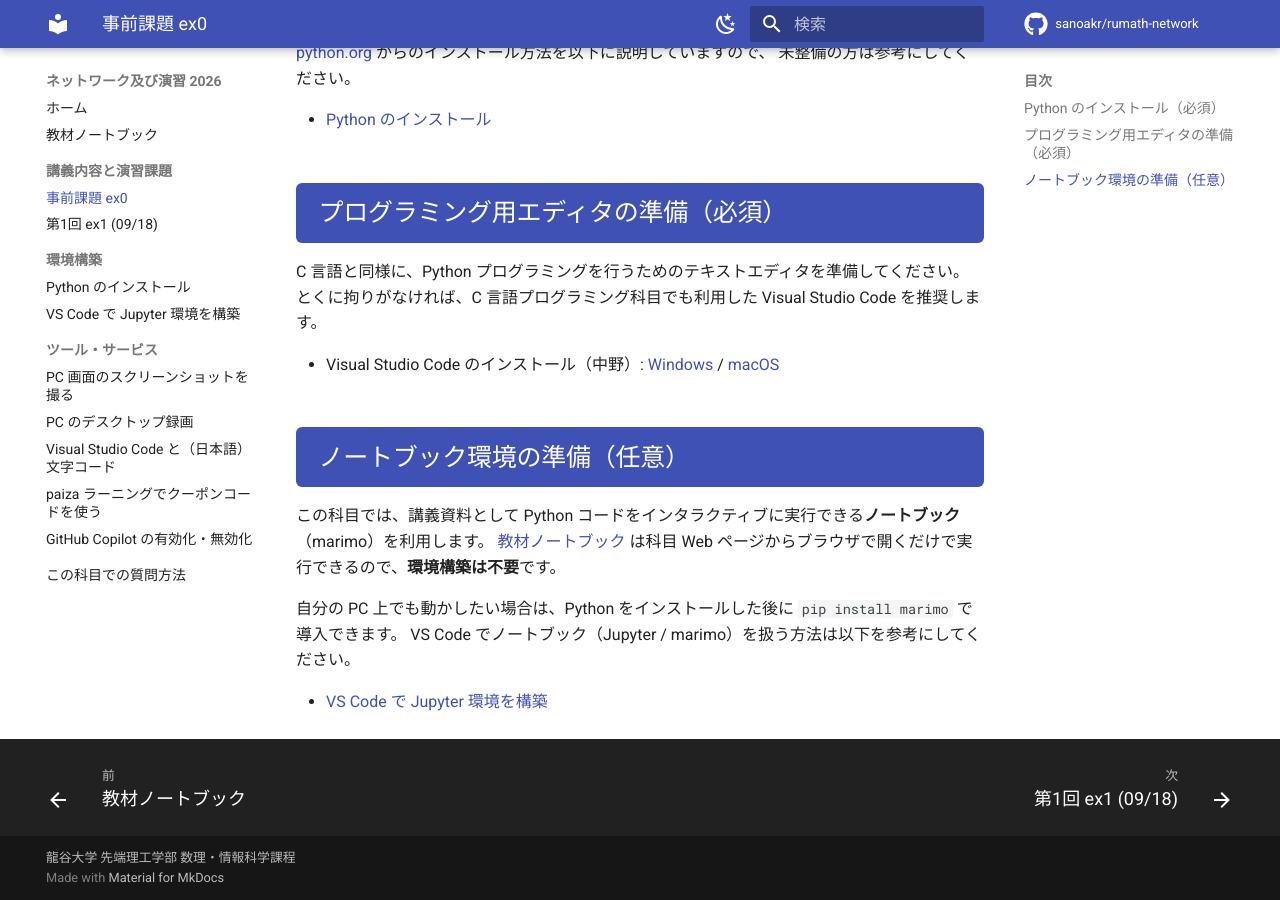
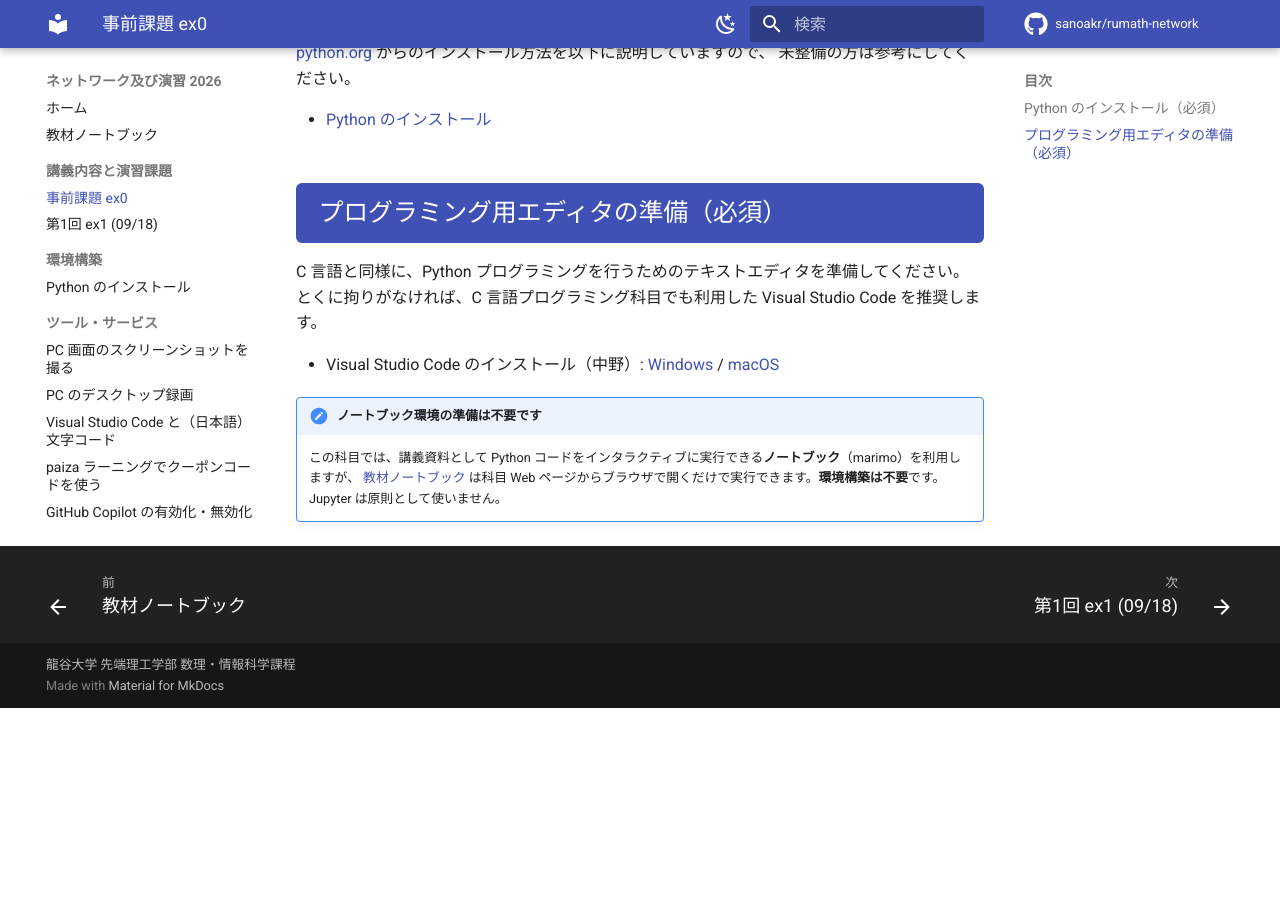
Before and after one commit to sanoakr/rumath-network, an MkDocs documentation site: the page built from docs/ex0.md, in a window 1280 px wide and 900 px high, scrolled down 826 px. Built offline with MkDocs 1.6.1 and Material for MkDocs 9.7.7, drawn with Linux system fonts in a browser that asks for light colours; comment, search, counter and statistics services are not loaded; after the commit the page ends 1534 px from its top, so only the background shows below that.

Commit message:
docs: drop Jupyter setup (marimo needs no local environment)

```diff
--- a/docs/ex0.md
+++ b/docs/ex0.md
@@ -38,12 +38,7 @@ C 言語と同様に、Python プログラミングを行うためのテキス
 
 - Visual Studio Code のインストール（中野）: [Windows](http://www602.math.ryukoku.ac.jp/Prog1/vscode-win.html) / [macOS](http://www602.math.ryukoku.ac.jp/Prog1/vscode-mac.html)
 
-## ノートブック環境の準備（任意） {: .exercise }
-
-この科目では、講義資料として Python コードをインタラクティブに実行できる**ノートブック**（marimo）を利用します。
-[教材ノートブック](notebooks.md) は科目 Web ページからブラウザで開くだけで実行できるので、**環境構築は不要**です。
-
-自分の PC 上でも動かしたい場合は、Python をインストールした後に `pip install marimo` で導入できます。
-VS Code でノートブック（Jupyter / marimo）を扱う方法は以下を参考にしてください。
-
-- [VS Code で Jupyter 環境を構築](setup/vscode-jupyter.md)
+!!! note "ノートブック環境の準備は不要です"
+    この科目では、講義資料として Python コードをインタラクティブに実行できる**ノートブック**（marimo）を利用しますが、
+    [教材ノートブック](notebooks.md) は科目 Web ページからブラウザで開くだけで実行できます。**環境構築は不要**です。
+    Jupyter は原則として使いません。
--- a/docs/setup/vscode-jupyter.md
+++ /dev/null
@@ -1,17 +0,0 @@
-# VS Code で Jupyter 環境を構築
-
-ここではVisual Studio Code を使って自分のPC上で Jupyter Notebook を環境を構築する方法をメモしておきます。Python の実行環境をインストール済みであることを前提としています。
-
-Jupyter Notebook ファイルは、Google Colaboratory などのクラウド環境でも簡単に動かすことができますが、自分のローカル環境を作っておくとネットワーク環境に依存しませんし、時間制限もなく Jupyter を利用することができます。
-
-1. まずは、適当な Notebook ファイル（無ければ以下の  jupyter.ipynb）を VS Code で開いてみましょう。ipynb 形式なら何でも構いません。
-    - [jupyter.ipynb（このリポジトリ）](https://github.com/sanoakr/rumath-network/blob/main/jupyter.ipynb)
-
-2. 含まれているコードセルを実行してみます。
-    ![画像](../assets/setup/vscode-jupyter/img01.png)
-
-3. コードセルが実行できれば Jupyter 環境が構築済みです。コードセルが実行できない場合、ウィンドウ上部に以下のようなメッセージが表示されます。「 💡  推奨拡張機能のインストール」をクリックすると、必要な拡張機能のインストールが開始されます。
-    ![画像](../assets/setup/vscode-jupyter/img02.png)
-
-4. 拡張機能のインストールが完了したら、再度コードセルを実行してみましょう。コードセルの実行が成功するはずです。以後は、ipynb 形式のファイルを読み込むだけでOKです。
-    ![画像](../assets/setup/vscode-jupyter/img03.png)
--- a/mkdocs.yml
+++ b/mkdocs.yml
@@ -71,7 +71,6 @@ nav:
       - 第1回 ex1 (09/18): ex1.md
   - 環境構築:
       - Python のインストール: setup/python-install.md
-      - VS Code で Jupyter 環境を構築: setup/vscode-jupyter.md
   - ツール・サービス:
       - PC 画面のスクリーンショットを撮る: setup/screenshot.md
       - PC のデスクトップ録画: setup/screen-recording.md
```
Also changed, not shown: docs/index.md (+8 -3 lines), docs/assets/setup/vscode-jupyter/img01.png (deleted), docs/assets/setup/vscode-jupyter/img02.png (deleted), docs/assets/setup/vscode-jupyter/img03.png (deleted).
